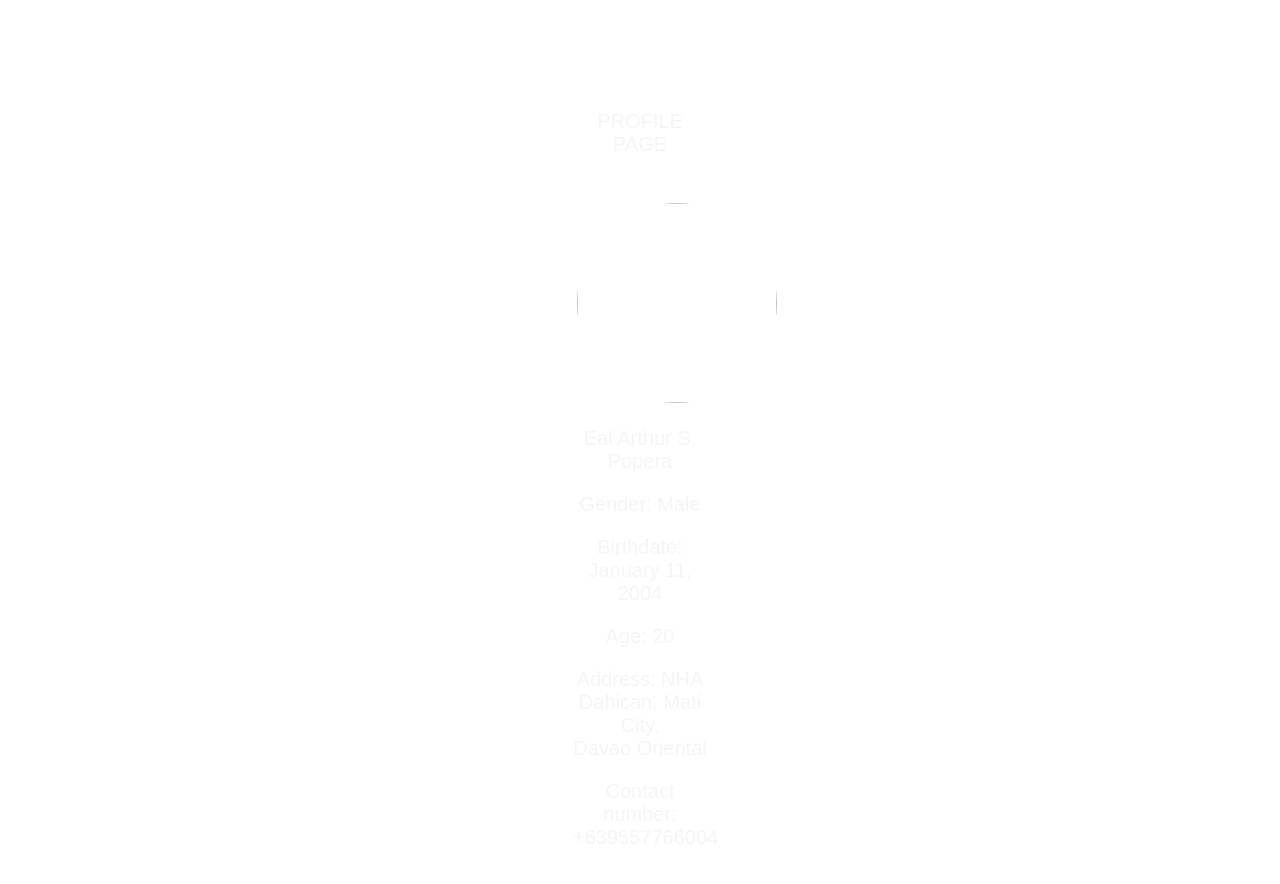
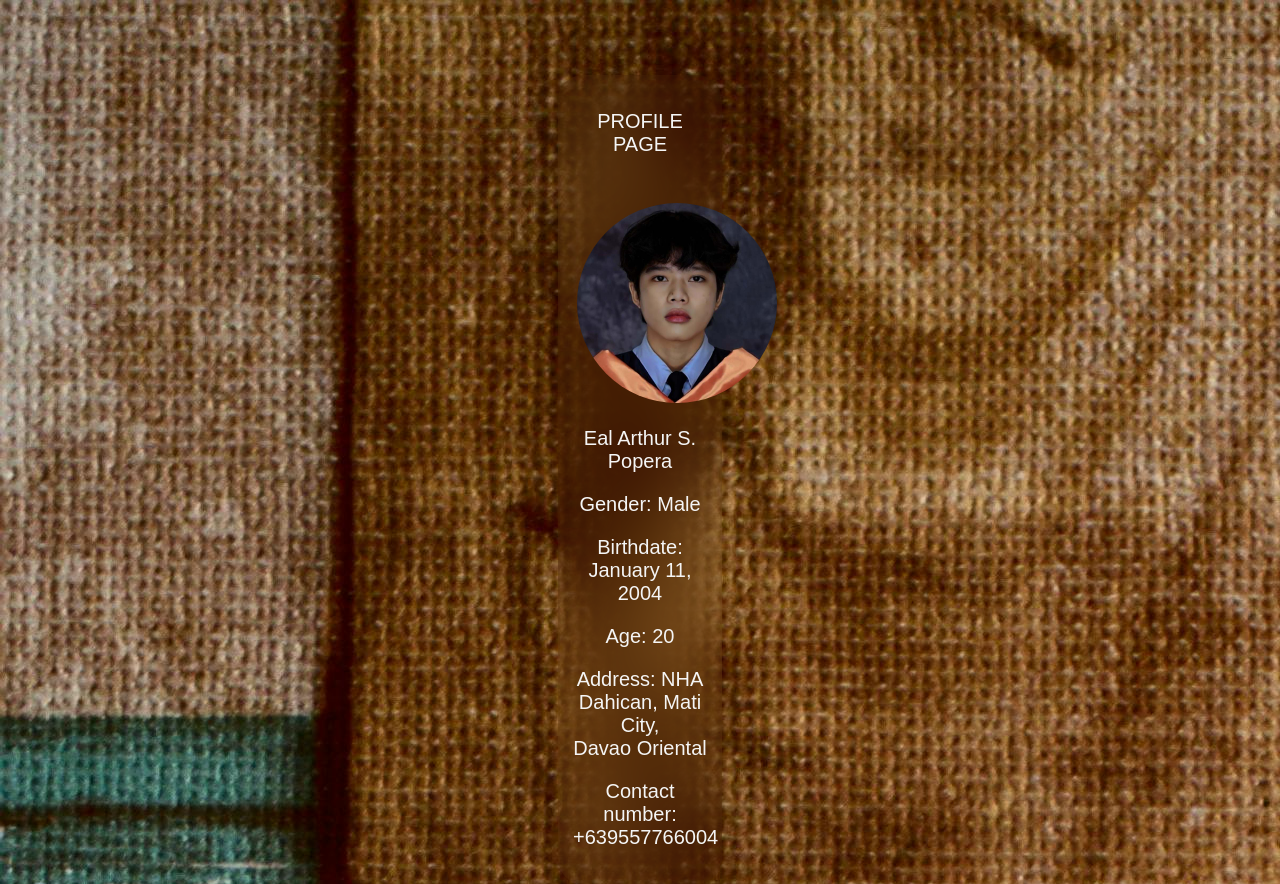
Before and after one commit to tetrae/exercise1, a plain HTML site: page index.html in a window 1280 px wide. Drawn offline with Linux system fonts and the light colour scheme.

Commit message:
Update and rename Index.html to index.html

```diff
--- a/Index.html
+++ b/index.html
@@ -7,7 +7,7 @@
 
 <style>
 	body{
-		background-image: URL("pexels-globetrotter-12144478.jpg");
+		background-image: URL("./IMG/pexels-globetrotter-12144478.jpg");
 
             height: 100vh;
 	}
@@ -44,7 +44,7 @@
 	<div id="Eal";>
 		<p style="font-size 40px;">PROFILE PAGE</p>
 		<br>
-		<img src="6658a2f5-fe8c-4fdd-a808-a930cbb90882.jfif">
+		<img src="./IMG/6658a2f5-fe8c-4fdd-a808-a930cbb90882.jfif">
 		<p> Eal Arthur S. Popera</p>
 		<p>Gender: Male</p>
 		<p>Birthdate: January 11, 2004</p>
```
